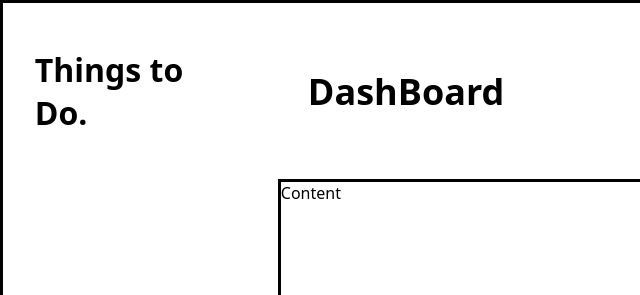
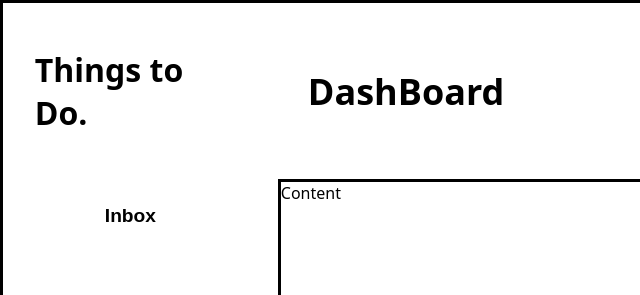
Before and after one commit to StretchedCode/todoList, a website: page src/test.html in a window 1280 px wide. Shown: the top 295 px of the page, 0-640 px from the left. Drawn offline with Linux system fonts and the light colour scheme.

Commit message:
added inbox button (default project)

```diff
--- a/src/test.html
+++ b/src/test.html
@@ -19,6 +19,10 @@
 
             <div class="taskbar-content">
 
+                <button class="inboxBtn">
+                    Inbox
+                </button>
+
             </div>
         </div>
 
```
